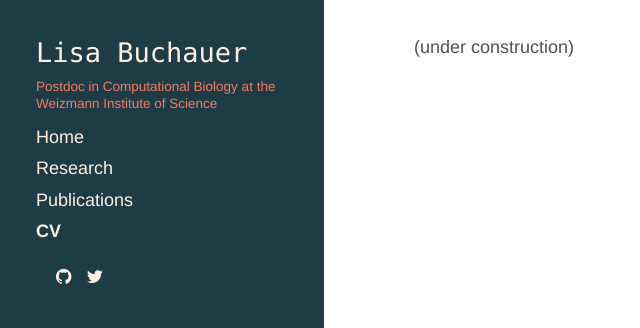
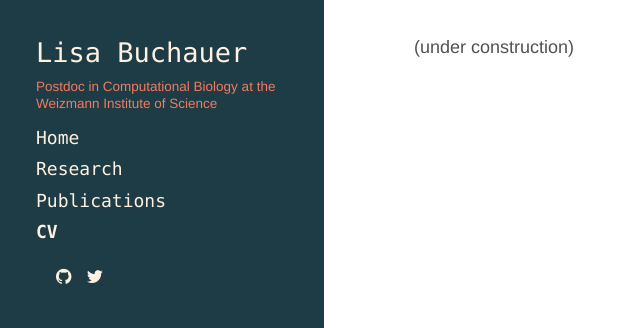
Before and after one commit to LiBuchauer/libuchauer.github.io, a Jekyll site: the page built from shortcv.md, in a window 1280 px wide. Shown: the top 328 px of the page, without its empty margins (0-640 px from the left). Built offline with Jekyll 4.4.1, drawn with Linux system fonts in a browser that asks for light colours; nearby versions of some CDN libraries; a style sheet for code colours, icons or effects is not loaded.

Commit message:
Font test 2

```diff
--- a/public/css/libuchauer.css
+++ b/public/css/libuchauer.css
@@ -41,7 +41,8 @@ ul {
 
 /* Sidebar links */
   .theme-libuchauer .sidebar a {
-    color: #fff1e1
+    color: #fff1e1;
+    font-family: "Lucida Console", Monaco, monospace;
 ;
 }
 
--- a/robots.txt
+++ /dev/null
@@ -1,2 +0,0 @@
-User-agent: *
-Disallow: /peptidome/
```
